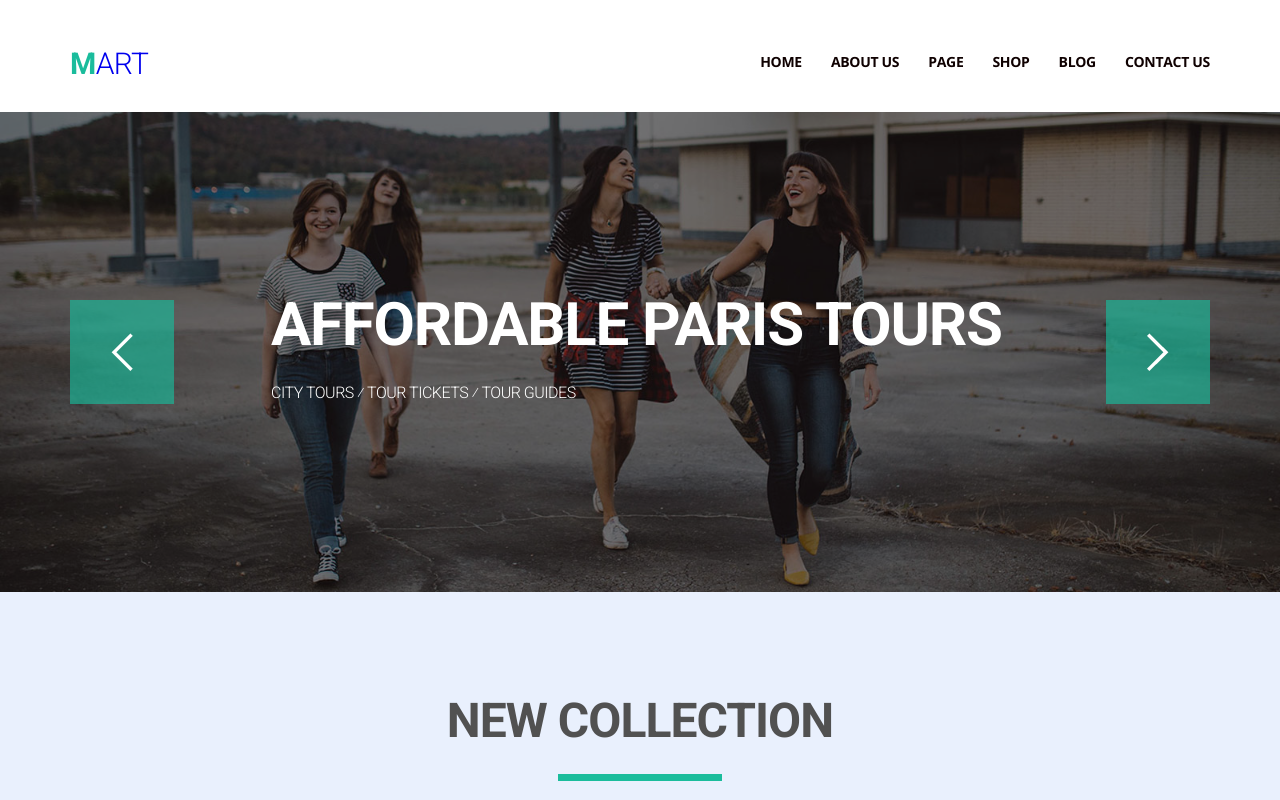
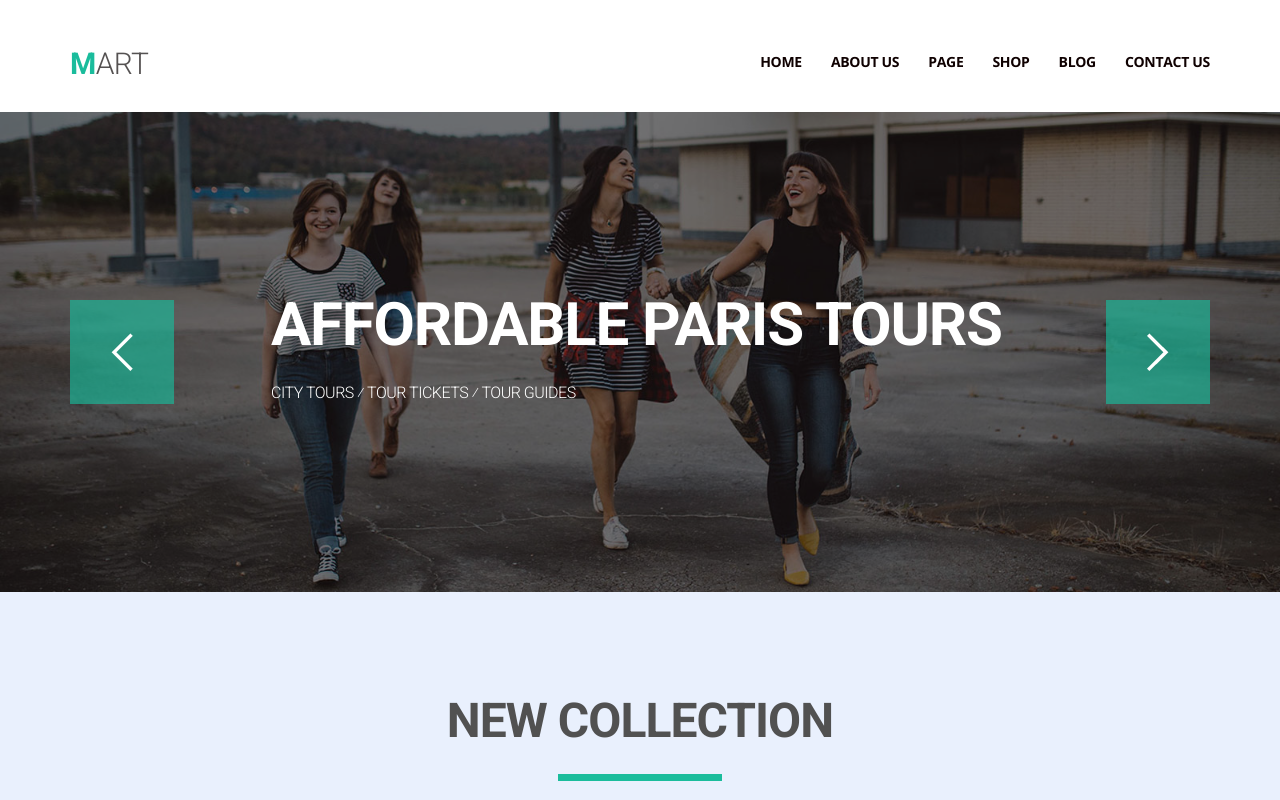
Before and after one commit to GennadiyShpak/module-05, a plain HTML site: page index.html in a window 1280 px wide. Shown: the top 800 px of the page. Drawn offline with nearby package versions, Linux system fonts and the light colour scheme.

Commit message:
logo revorck

```diff
--- a/css/style.css
+++ b/css/style.css
@@ -70,10 +70,13 @@ h1::first-letter {
   clear: both;
 }
 
+.logo__link {
+  color: #555252;
+}
+
 .logo {
   text-transform: uppercase;
   float: left;
-  color: #555252;
 }
 
 .nav__menu a:hover {
--- a/index.html
+++ b/index.html
@@ -18,7 +18,7 @@
   <body>
     <header class="header">
       <div class="container clearfix">
-        <h1 class="logo clearfix"><a href="#">mart</a></h1>
+        <h1 class="logo clearfix"><a class="logo__link" href="#">mart</a></h1>
 
         <nav>
           <ul class="main__menu clearfix">
```
